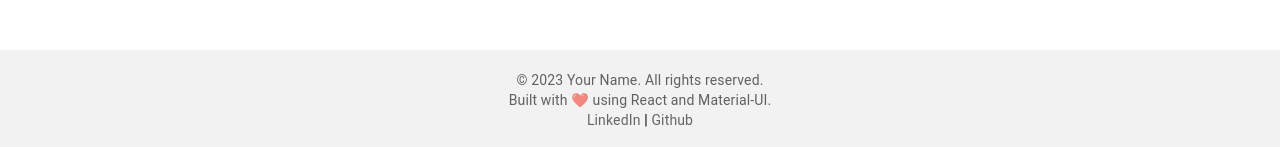
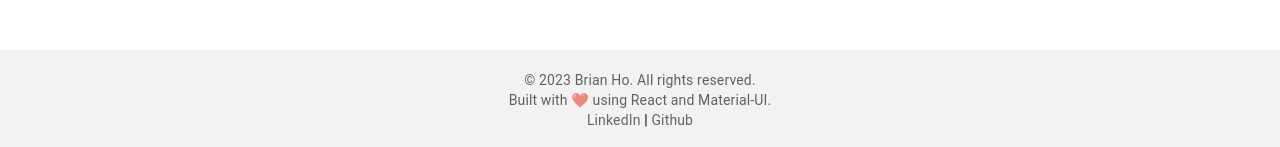
Before and after one commit to BiTheDev/BiTheDev.github.io, a React (Vite) app in the folder portfolio/: page /home in a window 1280 px wide. Shown: the part 650-797 px from the top of the page. Built offline with nearby package versions, Linux system fonts and the light colour scheme.

Commit message:
update footer

```diff
--- a/portfolio/src/components/footer/footer.jsx
+++ b/portfolio/src/components/footer/footer.jsx
@@ -7,7 +7,7 @@
     <footer className="footer-container">
       <Container maxWidth="md">
         <Typography variant="body2" align="center" color="textSecondary">
-          &copy; {new Date().getFullYear()} Your Name. All rights reserved.
+          &copy; {new Date().getFullYear()} Brian Ho. All rights reserved.
         </Typography>
         <Typography variant="body2" align="center" color="textSecondary">
           Built with ❤️ using React and Material-UI.
```
